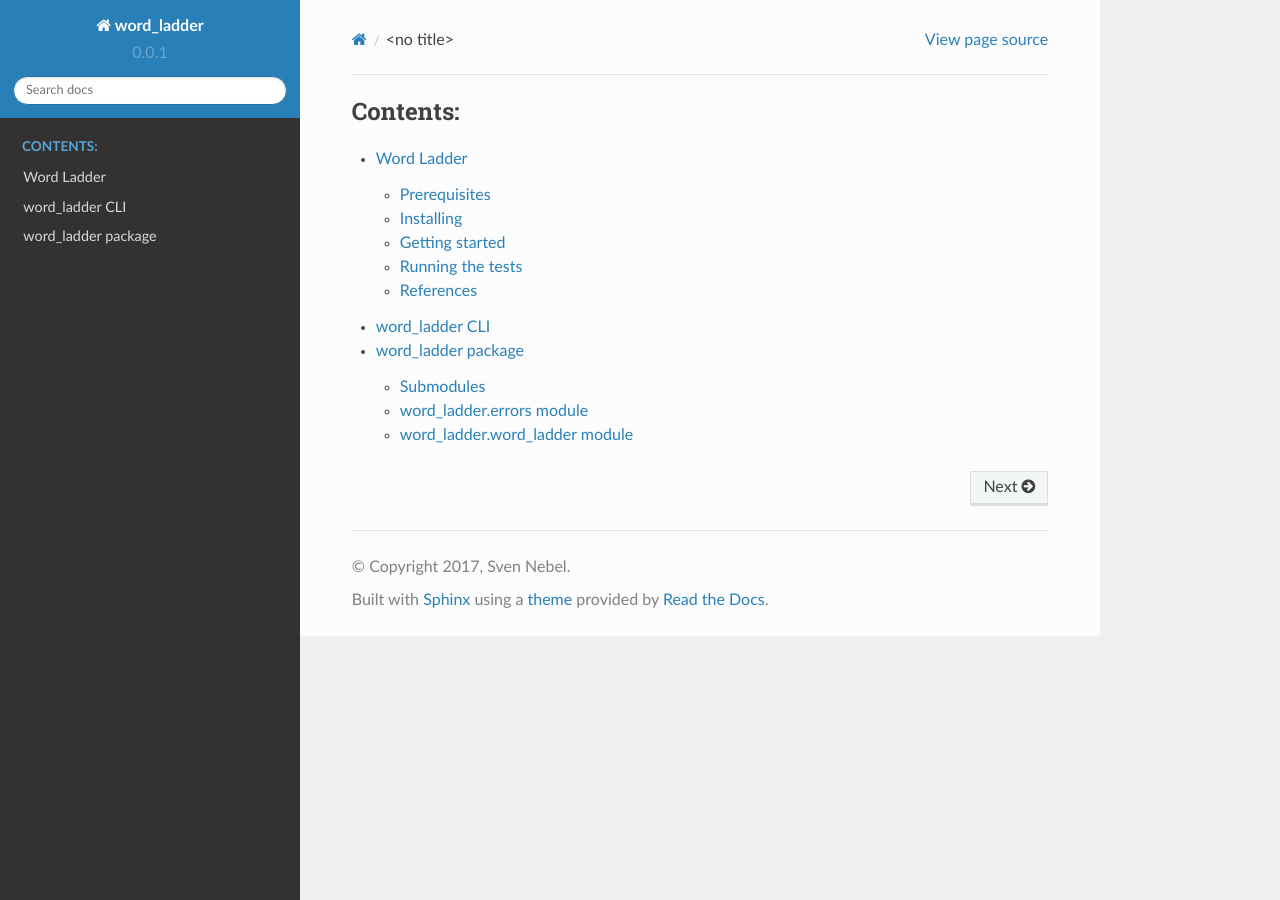
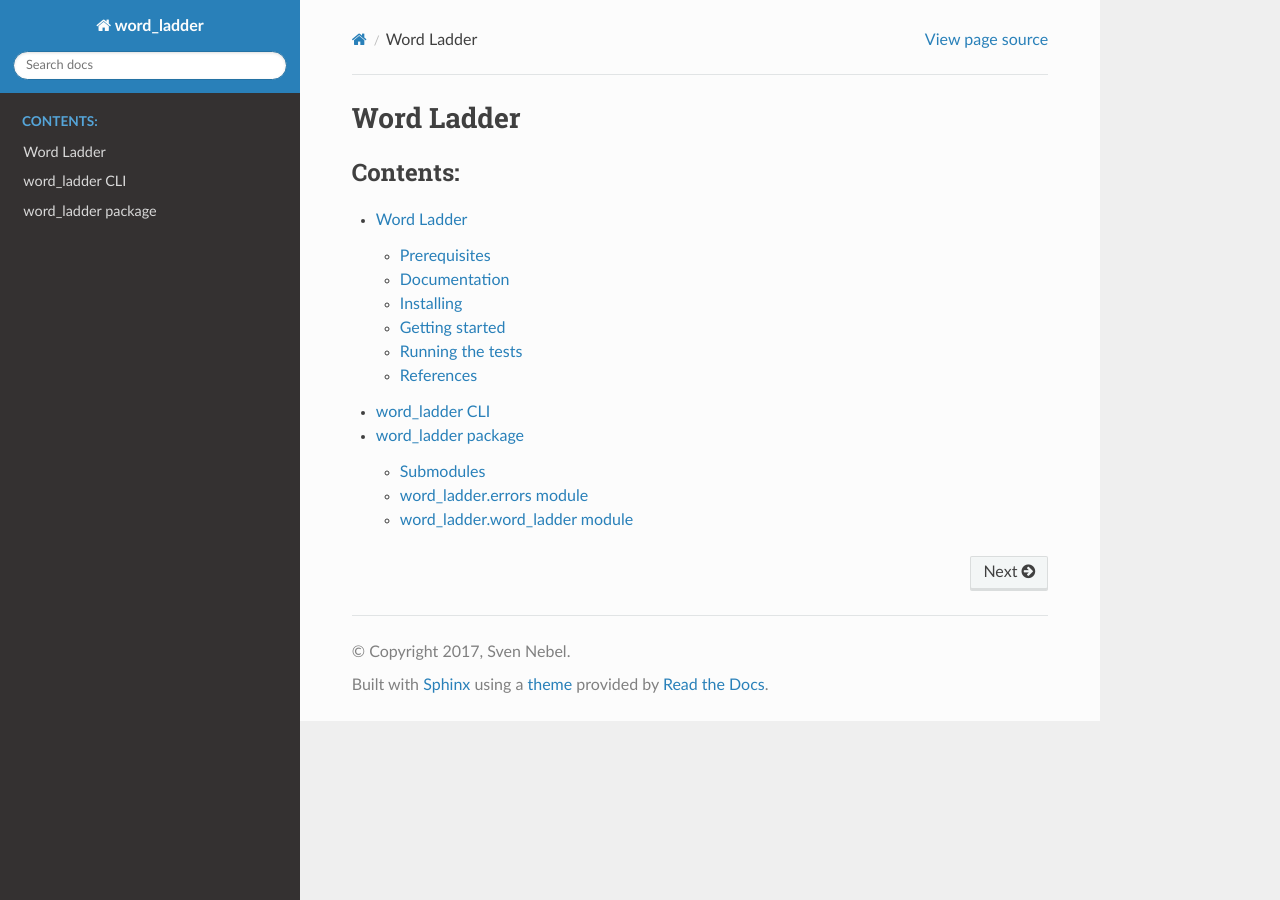
Before and after one commit to snebel29/word_ladder, a Sphinx documentation site: the page built from docs/source/index.rst, in a window 1280 px wide. Built offline with Sphinx 7.4.7 and the Read the Docs theme 2.0.0, drawn with Linux system fonts in a browser that asks for light colours; the version number could not be read and is left out.

Commit message:
Minor docs customizations

```diff
--- a/README.rst
+++ b/README.rst
@@ -12,6 +12,11 @@ Prerequisites
 -  Python 3.4 and Linux
 -  List of words separated by newlines
 -  Virtual environment is recommended
+
+Documentation
+-------------
+
+- http://word-ladder.readthedocs.io/en/latest/
 
 Installing
 ----------
--- a/docs/source/conf.py
+++ b/docs/source/conf.py
@@ -20,6 +20,7 @@
 import os
 import sys
 sys.path.insert(0, os.path.abspath('../..'))
+import word_ladder
 
 # -- General configuration ------------------------------------------------
 
@@ -54,9 +55,9 @@ author = 'Sven Nebel'
 # built documents.
 #
 # The short X.Y version.
-version = '0.0.1'
+version = word_ladder.__version__
 # The full version, including alpha/beta/rc tags.
-release = '0.0.1'
+release = word_ladder.__version__
 
 # The language for content autogenerated by Sphinx. Refer to documentation
 # for a list of supported languages.
@@ -93,7 +94,7 @@ html_theme = 'sphinx_rtd_theme'
 # Add any paths that contain custom static files (such as style sheets) here,
 # relative to this directory. They are copied after the builtin static files,
 # so a file named "default.css" will overwrite the builtin "default.css".
-html_static_path = ['_static']
+#html_static_path = ['_static']
 
 
 # -- Options for HTMLHelp output ------------------------------------------
--- a/docs/source/index.rst
+++ b/docs/source/index.rst
@@ -2,6 +2,10 @@
    sphinx-quickstart on Thu Jun  1 12:50:21 2017.
    You can adapt this file completely to your liking, but it should at least
    contain the root `toctree` directive.
+
+*****
+Word Ladder
+*****
 
 .. toctree::
    :maxdepth: 2
```
